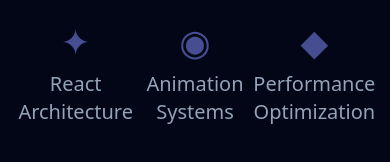
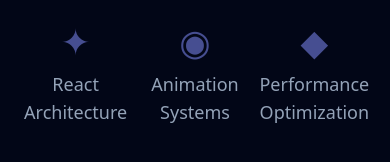
Before and after one commit to ImUdbhav/ImUdbhav.github.io, a React (Vite) app: page / in a window 390 px wide. Shown: the part 9474-9636 px from the top of the page. Built offline with nearby package versions, Linux system fonts and the light colour scheme; a web font is replaced by a local one.

Commit message:
sevicesupdate

```diff
--- a/src/components/Services.jsx
+++ b/src/components/Services.jsx
@@ -182,7 +182,7 @@ const Services = () => {
               <span className="text-4xl text-indigo-400 animate-pulse mb-2">
                 {['✦', '◉', '◆'][index]}
               </span>
-              <span className="text-xl text-slate-400 hover:text-indigo-300
+              <span className="text-lg md:text-xl text-slate-400 hover:text-indigo-300
                 transition-colors cursor-help">
                 {text}
               </span>
```
